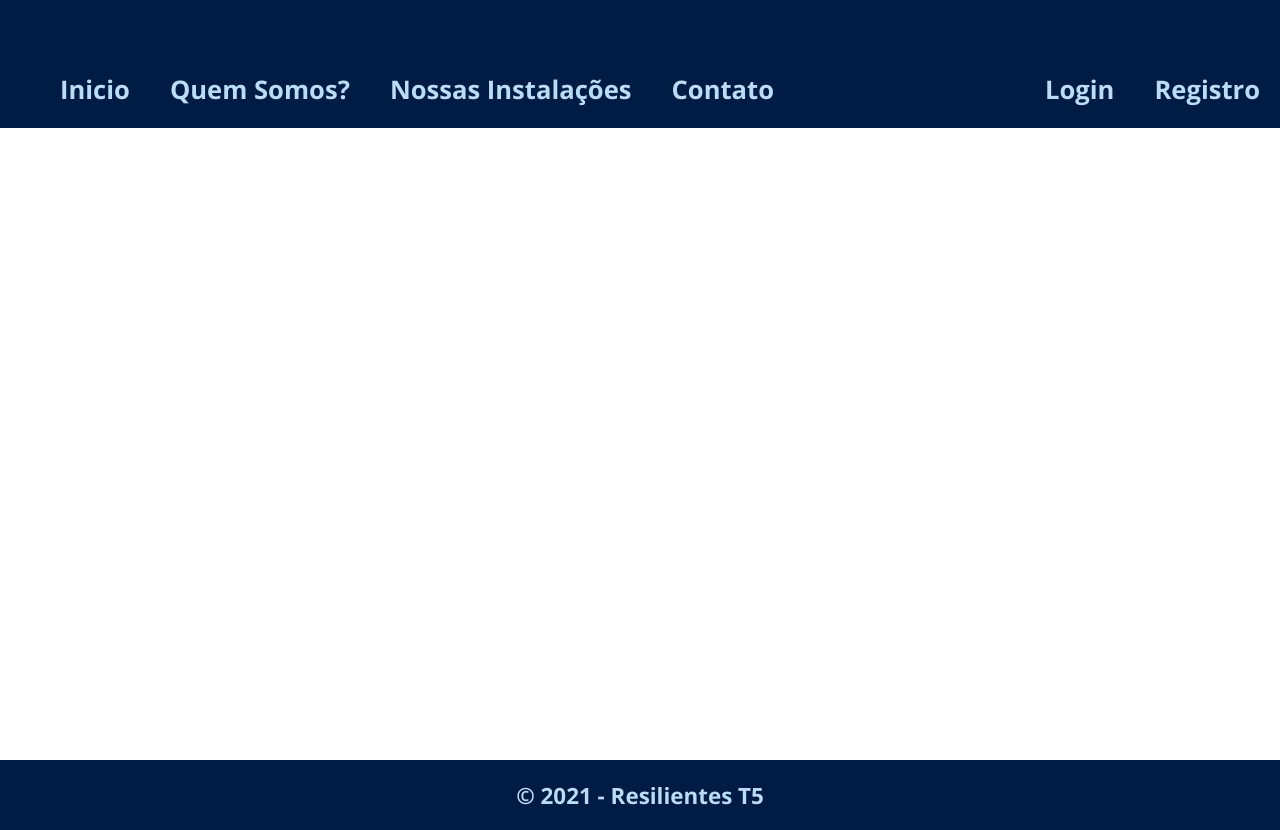
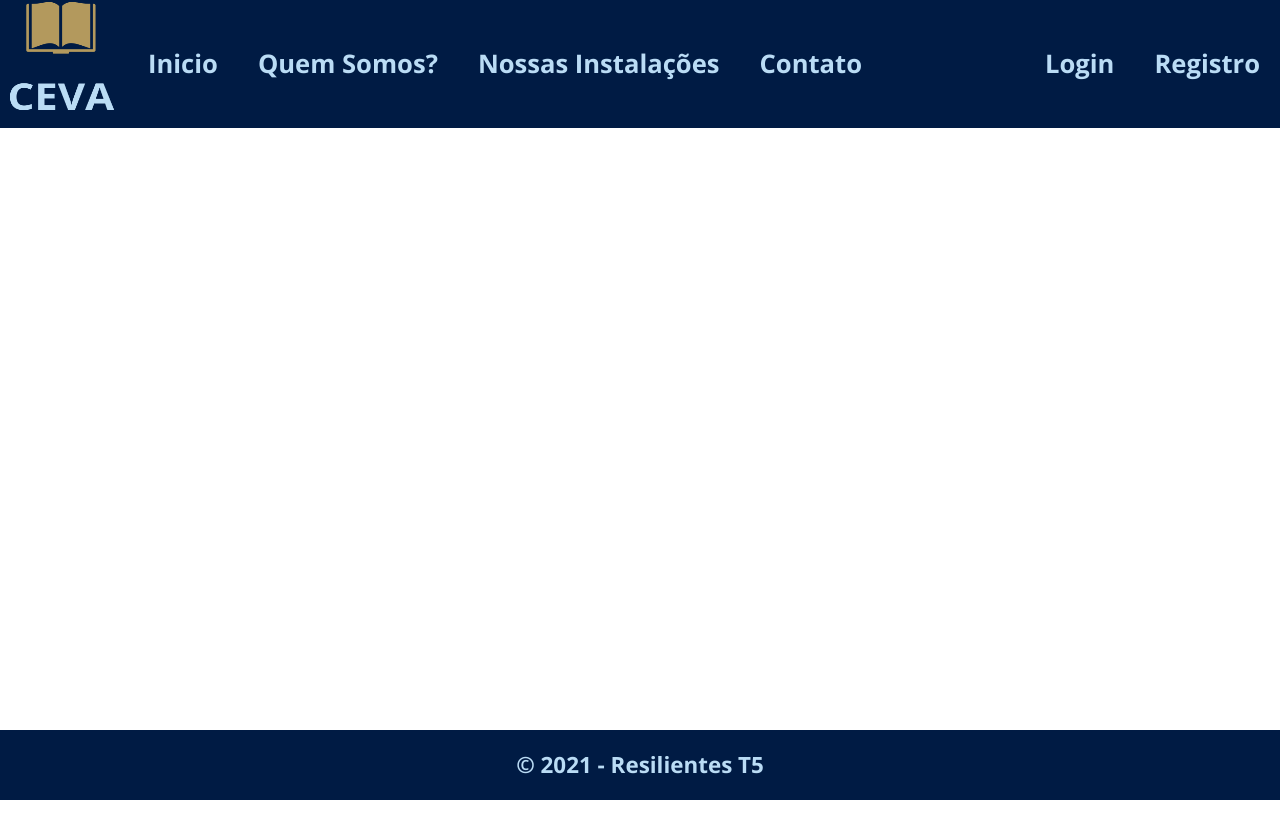
Before and after one commit to pedroperalva/React-Escola-API, a React (Create React App) app: page / in a window 1280 px wide. After the commit the page ends 800 px from the top, so only its background shows below. Built offline with nearby package versions, Linux system fonts and the light colour scheme; the HTML template or start-up script is replaced by a standard one; a web font is replaced by a local one.

Commit message:
criação do protótipo da página de cadastro e login visual, colocação do reset no css, ajuste no display grid das páginas

```diff
--- a/src/components/Menu.jsx
+++ b/src/components/Menu.jsx
@@ -1,6 +1,7 @@
 import React, { Component } from 'react';
 import styled from 'styled-components';
-import { NavLink } from 'react-router-dom'
+import { NavLink } from 'react-router-dom';
+import Logo from '../img/logo1.png';
 
 class Menu extends Component {
     render(){
@@ -8,6 +9,7 @@
             <Nav>
                 <div>
                     <Ul>
+                        <Imagem src={Logo}></Imagem>
                         <StyledNavLink to="/">Inicio</StyledNavLink>
                         <StyledNavLink to="/QuemSomos">Quem Somos?</StyledNavLink>
                         <StyledNavLink to="/Tour">Nossas Instalações</StyledNavLink>
@@ -39,11 +41,16 @@
     text-decoration: none;
     margin: 0 20px;
     cursor: pointer;
-    justify-self: center;
+    justify-self:center;
     transition: all .3s;
     color: #BADCF5;
     &:hover {
         color: #0097E0
     }
 `
+const Imagem = styled.img`
+    justify-self: center;
+    width:8rem;
+    height:7rem;
+`
 export default Menu;
--- a/src/index.css
+++ b/src/index.css
@@ -1,13 +1,441 @@
-body {
+html,
+body,
+div,
+span,
+applet,
+object,
+iframe,
+h1,
+h2,
+h3,
+h4,
+h5,
+h6,
+p,
+blockquote,
+pre,
+a,
+abbr,
+acronym,
+address,
+big,
+cite,
+code,
+del,
+dfn,
+em,
+img,
+ins,
+kbd,
+q,
+s,
+samp,
+small,
+strike,
+strong,
+sub,
+sup,
+tt,
+var,
+b,
+u,
+i,
+center,
+dl,
+dt,
+dd,
+ol,
+ul,
+li,
+fieldset,
+form,
+label,
+legend,
+table,
+caption,
+tbody,
+tfoot,
+thead,
+tr,
+th,
+td,
+article,
+aside,
+canvas,
+details,
+embed,
+figure,
+figcaption,
+footer,
+header,
+hgroup,
+menu,
+nav,
+output,
+ruby,
+section,
+summary,
+time,
+mark,
+audio,
+video {
   margin: 0;
-  font-family: -apple-system, BlinkMacSystemFont, 'Segoe UI', 'Roboto', 'Oxygen',
-    'Ubuntu', 'Cantarell', 'Fira Sans', 'Droid Sans', 'Helvetica Neue',
-    sans-serif;
-  -webkit-font-smoothing: antialiased;
-  -moz-osx-font-smoothing: grayscale;
+  padding: 0;
+  border: 0;
+  font-size: 100%;
+  font: inherit;
+  vertical-align: baseline;
 }
 
-code {
-  font-family: source-code-pro, Menlo, Monaco, Consolas, 'Courier New',
-    monospace;
+/* make sure to set some focus styles for accessibility */
+:focus {
+  outline: 0;
 }
+
+/* HTML5 display-role reset for older browsers */
+article,
+aside,
+details,
+figcaption,
+figure,
+footer,
+header,
+hgroup,
+menu,
+nav,
+section {
+  display: block;
+}
+
+body {
+  line-height: 1;
+}
+
+ol,
+ul {
+  list-style: none;
+}
+
+blockquote,
+q {
+  quotes: none;
+}
+
+blockquote:before,
+blockquote:after,
+q:before,
+q:after {
+  content: "";
+  content: none;
+}
+
+table {
+  border-collapse: collapse;
+  border-spacing: 0;
+}
+
+input[type="search"]::-webkit-search-cancel-button,
+input[type="search"]::-webkit-search-decoration,
+input[type="search"]::-webkit-search-results-button,
+input[type="search"]::-webkit-search-results-decoration {
+  -webkit-appearance: none;
+  -moz-appearance: none;
+}
+
+input[type="search"] {
+  -webkit-appearance: none;
+  -moz-appearance: none;
+  -webkit-box-sizing: content-box;
+  -moz-box-sizing: content-box;
+  box-sizing: content-box;
+}
+
+textarea {
+  overflow: auto;
+  vertical-align: top;
+  resize: vertical;
+}
+
+/**
+ * Correct `inline-block` display not defined in IE 6/7/8/9 and Firefox 3.
+ */
+
+audio,
+canvas,
+video {
+  display: inline-block;
+  *display: inline;
+  *zoom: 1;
+  max-width: 100%;
+}
+
+/**
+ * Prevent modern browsers from displaying `audio` without controls.
+ * Remove excess height in iOS 5 devices.
+ */
+
+audio:not([controls]) {
+  display: none;
+  height: 0;
+}
+
+/**
+ * Address styling not present in IE 7/8/9, Firefox 3, and Safari 4.
+ * Known issue: no IE 6 support.
+ */
+
+[hidden] {
+  display: none;
+}
+
+/**
+ * 1. Correct text resizing oddly in IE 6/7 when body `font-size` is set using
+ *    `em` units.
+ * 2. Prevent iOS text size adjust after orientation change, without disabling
+ *    user zoom.
+ */
+
+html {
+  font-size: 100%; /* 1 */
+  -webkit-text-size-adjust: 100%; /* 2 */
+  -ms-text-size-adjust: 100%; /* 2 */
+}
+
+/**
+ * Address `outline` inconsistency between Chrome and other browsers.
+ */
+
+a:focus {
+  outline: thin dotted;
+}
+
+/**
+ * Improve readability when focused and also mouse hovered in all browsers.
+ */
+
+a:active,
+a:hover {
+  outline: 0;
+}
+
+/**
+ * 1. Remove border when inside `a` element in IE 6/7/8/9 and Firefox 3.
+ * 2. Improve image quality when scaled in IE 7.
+ */
+
+img {
+  border: 0; /* 1 */
+  -ms-interpolation-mode: bicubic; /* 2 */
+}
+
+/**
+ * Address margin not present in IE 6/7/8/9, Safari 5, and Opera 11.
+ */
+
+figure {
+  margin: 0;
+}
+
+/**
+ * Correct margin displayed oddly in IE 6/7.
+ */
+
+form {
+  margin: 0;
+}
+
+/**
+ * Define consistent border, margin, and padding.
+ */
+
+fieldset {
+  border: 1px solid #c0c0c0;
+  margin: 0 2px;
+  padding: 0.35em 0.625em 0.75em;
+}
+
+/**
+ * 1. Correct color not being inherited in IE 6/7/8/9.
+ * 2. Correct text not wrapping in Firefox 3.
+ * 3. Correct alignment displayed oddly in IE 6/7.
+ */
+
+legend {
+  border: 0; /* 1 */
+  padding: 0;
+  white-space: normal; /* 2 */
+  *margin-left: -7px; /* 3 */
+}
+
+/**
+ * 1. Correct font size not being inherited in all browsers.
+ * 2. Address margins set differently in IE 6/7, Firefox 3+, Safari 5,
+ *    and Chrome.
+ * 3. Improve appearance and consistency in all browsers.
+ */
+
+button,
+input,
+select,
+textarea {
+  font-size: 100%; /* 1 */
+  margin: 0; /* 2 */
+  vertical-align: baseline; /* 3 */
+  *vertical-align: middle; /* 3 */
+}
+
+/**
+ * Address Firefox 3+ setting `line-height` on `input` using `!important` in
+ * the UA stylesheet.
+ */
+
+button,
+input {
+  line-height: normal;
+}
+
+/**
+ * Address inconsistent `text-transform` inheritance for `button` and `select`.
+ * All other form control elements do not inherit `text-transform` values.
+ * Correct `button` style inheritance in Chrome, Safari 5+, and IE 6+.
+ * Correct `select` style inheritance in Firefox 4+ and Opera.
+ */
+
+button,
+select {
+  text-transform: none;
+}
+
+/**
+ * 1. Avoid the WebKit bug in Android 4.0.* where (2) destroys native `audio`
+ *    and `video` controls.
+ * 2. Correct inability to style clickable `input` types in iOS.
+ * 3. Improve usability and consistency of cursor style between image-type
+ *    `input` and others.
+ * 4. Remove inner spacing in IE 7 without affecting normal text inputs.
+ *    Known issue: inner spacing remains in IE 6.
+ */
+
+button,
+html input[type="button"], /* 1 */
+input[type="reset"],
+input[type="submit"] {
+  -webkit-appearance: button; /* 2 */
+  cursor: pointer; /* 3 */
+  *overflow: visible; /* 4 */
+}
+
+/**
+ * Re-set default cursor for disabled elements.
+ */
+
+button[disabled],
+html input[disabled] {
+  cursor: default;
+}
+
+/**
+ * 1. Address box sizing set to content-box in IE 8/9.
+ * 2. Remove excess padding in IE 8/9.
+ * 3. Remove excess padding in IE 7.
+ *    Known issue: excess padding remains in IE 6.
+ */
+
+input[type="checkbox"],
+input[type="radio"] {
+  box-sizing: border-box; /* 1 */
+  padding: 0; /* 2 */
+  *height: 13px; /* 3 */
+  *width: 13px; /* 3 */
+}
+
+/**
+ * 1. Address `appearance` set to `searchfield` in Safari 5 and Chrome.
+ * 2. Address `box-sizing` set to `border-box` in Safari 5 and Chrome
+ *    (include `-moz` to future-proof).
+ */
+
+input[type="search"] {
+  -webkit-appearance: textfield; /* 1 */
+  -moz-box-sizing: content-box;
+  -webkit-box-sizing: content-box; /* 2 */
+  box-sizing: content-box;
+}
+
+/**
+ * Remove inner padding and search cancel button in Safari 5 and Chrome
+ * on OS X.
+ */
+
+input[type="search"]::-webkit-search-cancel-button,
+input[type="search"]::-webkit-search-decoration {
+  -webkit-appearance: none;
+}
+
+/**
+ * Remove inner padding and border in Firefox 3+.
+ */
+
+button::-moz-focus-inner,
+input::-moz-focus-inner {
+  border: 0;
+  padding: 0;
+}
+
+/**
+ * 1. Remove default vertical scrollbar in IE 6/7/8/9.
+ * 2. Improve readability and alignment in all browsers.
+ */
+
+textarea {
+  overflow: auto; /* 1 */
+  vertical-align: top; /* 2 */
+}
+
+/**
+ * Remove most spacing between table cells.
+ */
+
+table {
+  border-collapse: collapse;
+  border-spacing: 0;
+}
+
+html,
+button,
+input,
+select,
+textarea {
+  color: #222;
+}
+
+::-moz-selection {
+  background: #b3d4fc;
+  text-shadow: none;
+}
+
+::selection {
+  background: #b3d4fc;
+  text-shadow: none;
+}
+
+img {
+  vertical-align: middle;
+}
+
+fieldset {
+  border: 0;
+  margin: 0;
+  padding: 0;
+}
+
+textarea {
+  resize: vertical;
+}
+
+.chromeframe {
+  margin: 0.2em 0;
+  background: #ccc;
+  color: #000;
+  padding: 0.2em 0;
+}
--- a/src/pages/Cadastro.jsx
+++ b/src/pages/Cadastro.jsx
@@ -2,8 +2,21 @@
 import styled from 'styled-components'
 import Header from '../components/Header';
 import Footer from '../components/Footer';
+import Input from '../components/Input';
+import Button from '../components/Button';
+import BgPhoto from '../img/bg-img2.jpg';
 
 class Cadastro extends Component {
+
+    constructor(props){
+        super(props)
+
+        this.state = {
+            id:"",
+            email:"",
+            senha:""
+        }
+    }
 
     render() {
         return (
@@ -11,6 +24,16 @@
                 <DivHeader>
                     <Header />
                 </DivHeader>
+                <DivMain>
+                    <Titulo>Cadastro</Titulo>
+                    <Form>
+                        <Input>ID:</Input>
+                        <Input>Email:</Input>
+                        <Input>Senha:</Input>
+                        <Input>Confirme a senha:</Input>
+                        <Button style={{width:'100%'}}>Cadastrar</Button>
+                    </Form>
+                </DivMain>
                 <DivFooter>
                     <Footer />
                 </DivFooter>
@@ -29,13 +52,44 @@
         "content"
         "footer ";
     grid-template-columns: 1fr;
-    grid-template-rows: 60px auto 40px;
+    grid-template-rows: 8rem auto 70px;
     grid-auto-rows: 150px;
+    background-image: url(${BgPhoto});
+    background-position: center;
+    background-repeat: no-repeat;
+    background-attachment: fixed;
+    background-size: cover;
+    background-repeat: no-repeat;
 `
 const DivHeader = styled.header`
     grid-area:header;
 `
+const DivMain = styled.main`
+    grid-area:content;
+    display:grid;
+    grid-auto-columns: minmax(350px, auto);
+    grid-template-areas:
+        "titulo"
+        "main";
+    grid-gap:20px;
+    justify-content: center;
+    align-items: center;
+`
 const DivFooter = styled.footer`
     grid-area:footer;
 `
+const Titulo = styled.h1`
+    grid-area:titulo;
+    text-align: center;
+    color: #001B44;
+    font-size: 50px;
+`
+const Form = styled.form`
+    grid-area:main;
+    border: 1px solid rgba(255, 255, 255, 0.082);
+    box-shadow: 10px 10px 10px 10px rgb(0 0 0 / 40%);
+    border-radius: 10px;
+    padding: 30px;
+    color: #001B44;
+`
 export default Cadastro;
--- a/src/pages/Contato.jsx
+++ b/src/pages/Contato.jsx
@@ -68,7 +68,7 @@
         "content"
         "footer ";
     grid-template-columns: 1fr;
-    grid-template-rows: 60px auto 40px;
+    grid-template-rows: 8rem auto 70px;
     grid-auto-rows: 150px;
     background-image: url(${BgPhoto});
     background-position: center;
@@ -106,6 +106,11 @@
 `
 const Form = styled.form`
     grid-area:main2;
+    border: 1px solid rgba(255, 255, 255, 0.082);
+    box-shadow: 10px 10px 10px 10px rgb(0 0 0 / 40%);
+    border-radius: 10px;
+    padding: 10px;
+    color: #001B44;
 `
 
 export default Contato;
--- a/src/pages/Home.jsx
+++ b/src/pages/Home.jsx
@@ -30,7 +30,7 @@
         "content"
         "footer ";
     grid-template-columns: 1fr;
-    grid-template-rows: 60px auto 40px;
+    grid-template-rows: 8rem auto 70px;
     grid-auto-rows: 150px;
 `
 const DivHeader = styled.header`
--- a/src/pages/Login.jsx
+++ b/src/pages/Login.jsx
@@ -2,6 +2,9 @@
 import styled from 'styled-components'
 import Header from '../components/Header';
 import Footer from '../components/Footer';
+import Button from '../components/Button';
+import Input from '../components/Input';
+import BgPhoto from '../img/img5.png';
 
 class Login extends Component {
 
@@ -11,6 +14,14 @@
                 <DivHeader>
                     <Header />
                 </DivHeader>
+                <DivMain>
+                    <Form>
+                        <Titulo>Login</Titulo>
+                        <Input>Email:</Input>
+                        <Input>Senha:</Input>
+                        <Button style={{width:'100%'}}>Login</Button>
+                    </Form>
+                </DivMain>
                 <DivFooter>
                     <Footer />
                 </DivFooter>
@@ -29,13 +40,47 @@
         "content"
         "footer ";
     grid-template-columns: 1fr;
-    grid-template-rows: 60px auto 40px;
+    grid-template-rows: 8rem auto 70px;
     grid-auto-rows: 150px;
+    background-image: url(${BgPhoto});
+    background-position: center;
+    background-repeat: no-repeat;
+    background-attachment: fixed;
+    background-size: cover;
+    background-repeat: no-repeat;
 `
 const DivHeader = styled.header`
     grid-area:header;
 `
+const DivMain = styled.main`
+    grid-area:content;
+    display:grid;
+    grid-auto-columns: minmax(350px, auto);
+    grid-template-areas:
+        "titulo"
+        "main"
+        "main2";
+    grid-gap:20px;
+    justify-content: center;
+    align-items: center;
+`
 const DivFooter = styled.footer`
     grid-area:footer;
 `
+const Titulo = styled.h1`
+    grid-area:titulo;
+    text-align: center;
+    color: #001B44;
+    font-size: 50px;
+    margin-bottom: 15px;
+`
+const Form = styled.form`
+    grid-area:main;
+    border: 1px solid rgba(255, 255, 255, 0.082);
+    box-shadow: 10px 10px 10px 10px rgb(0 0 0 / 60%);
+    border-radius: 10px;
+    padding: 30px;
+    color: #001B44;
+    background-color: rgba(255, 255, 255, 0.9);
+`
 export default Login;
--- a/src/pages/QuemSomos.jsx
+++ b/src/pages/QuemSomos.jsx
@@ -29,7 +29,7 @@
         "content"
         "footer ";
     grid-template-columns: 1fr;
-    grid-template-rows: 60px auto 40px;
+    grid-template-rows: 8rem auto 70px;
     grid-auto-rows: 150px;
 `
 const DivHeader = styled.header`
--- a/src/pages/Sistema.jsx
+++ b/src/pages/Sistema.jsx
@@ -29,7 +29,7 @@
         "content"
         "footer ";
     grid-template-columns: 1fr;
-    grid-template-rows: 60px auto 40px;
+    grid-template-rows: 8rem auto 70px;
     grid-auto-rows: 150px;
 `
 const DivHeader = styled.header`
--- a/src/pages/Tour.jsx
+++ b/src/pages/Tour.jsx
@@ -29,7 +29,7 @@
         "content"
         "footer ";
     grid-template-columns: 1fr;
-    grid-template-rows: 60px auto 40px;
+    grid-template-rows: 8rem auto 70px;
     grid-auto-rows: 150px;
 `
 const DivHeader = styled.header`
```
Also changed, not shown: src/img/logo1.png (added), 1 other file (tests, documents, lock files or other folders).
